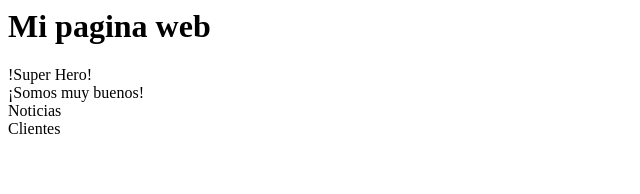
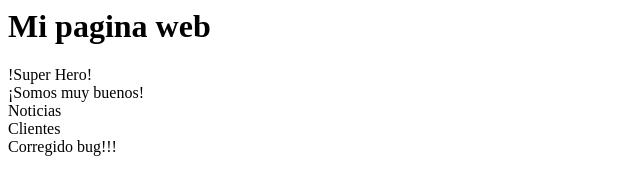
Before and after one commit to aalbagarcia/componente2, a plain HTML site: page index.html in a window 1280 px wide. Shown: the whole page, without its empty margins (0-640 px from the left). Drawn offline with Linux system fonts and the light colour scheme.

Commit message:
Fixing bug #1

```diff
--- a/index.html
+++ b/index.html
@@ -13,4 +13,5 @@ Noticias
 <div>
 Clientes
 </div>
+Corregido bug!!!
 </html>
```
